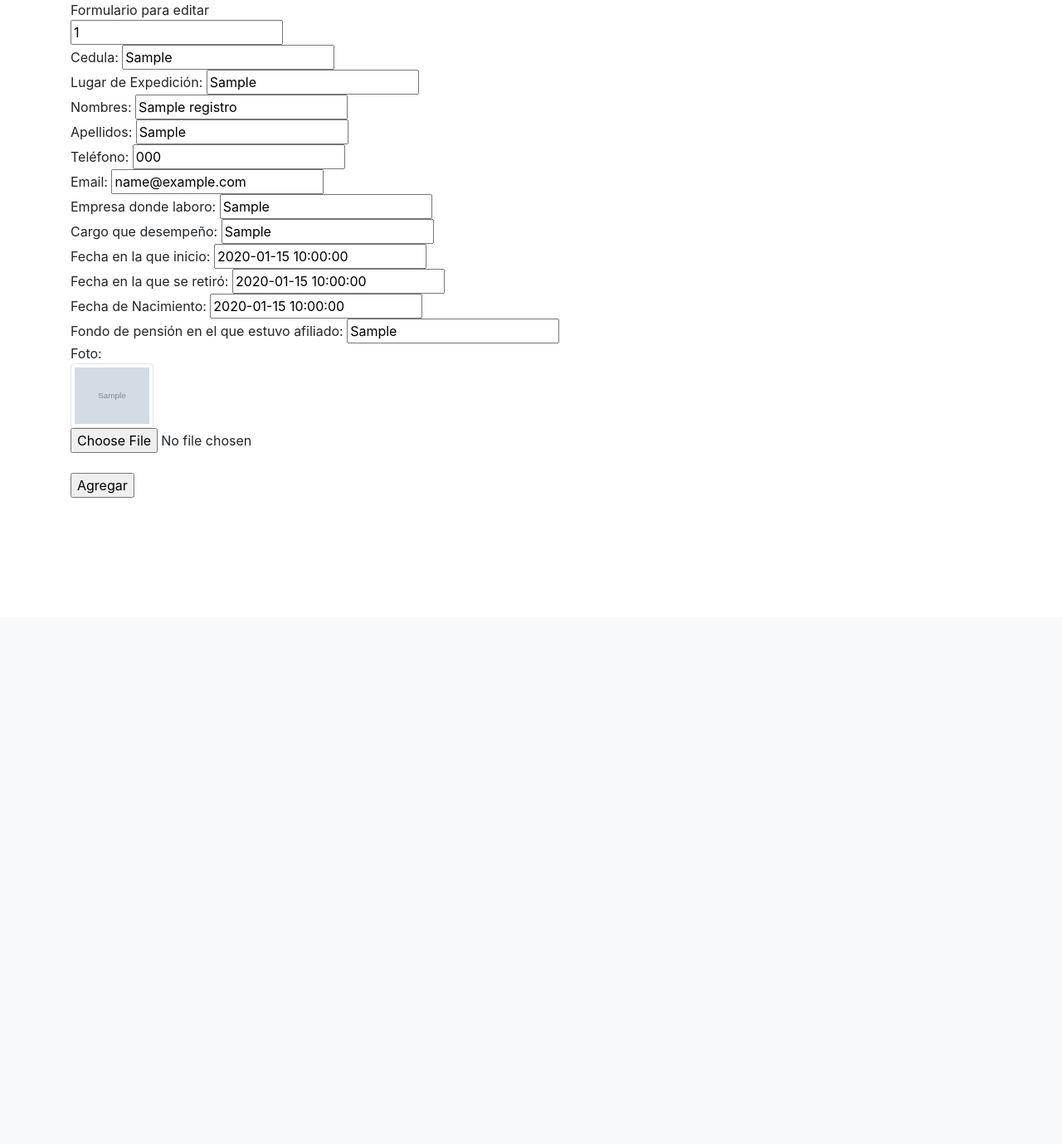
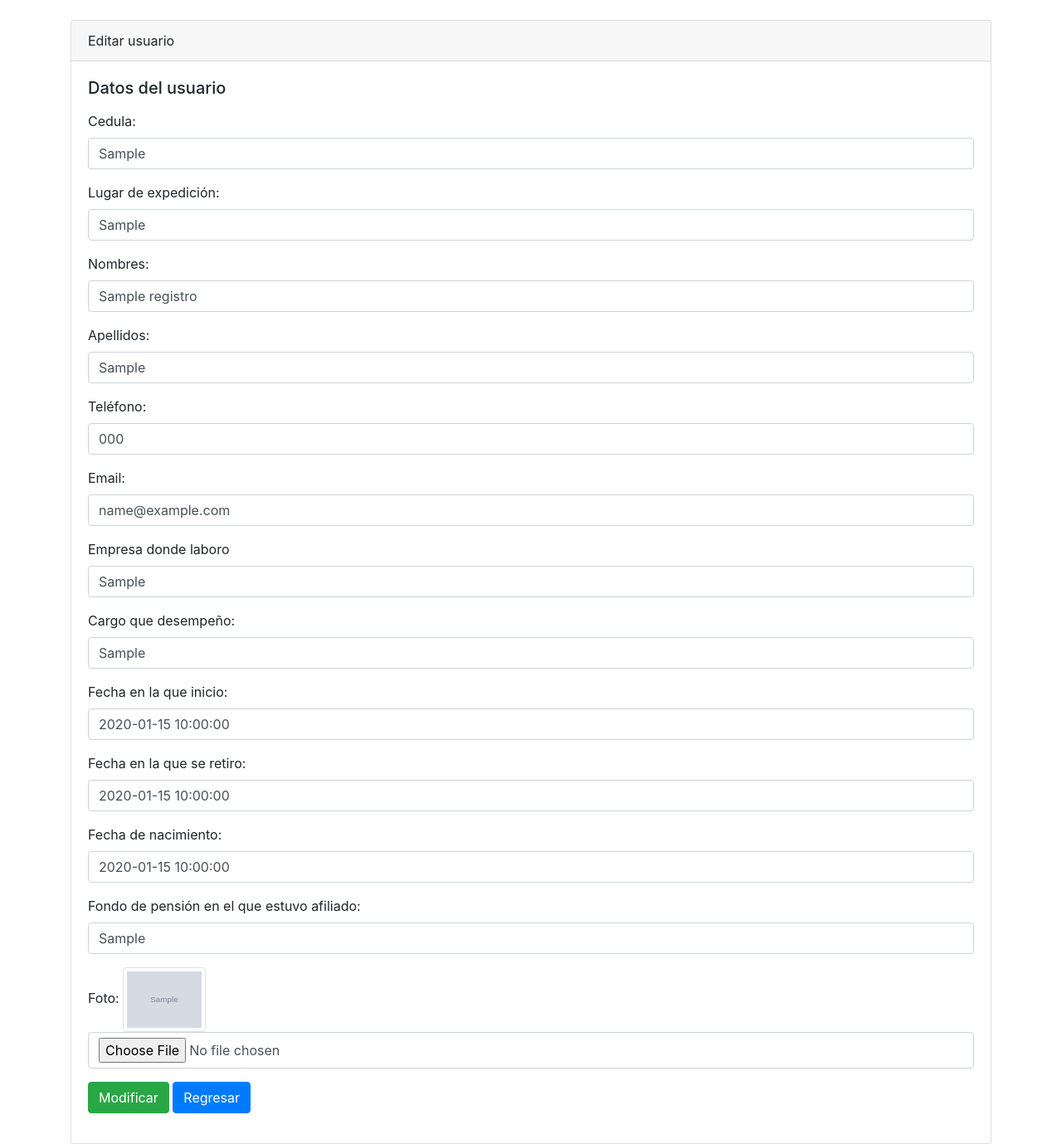
Before and after one commit to evidenciasponao/SistemaSolicitudes, a Flask app: page /edit/1 in a window 1280 px wide. Shown: the part 56-1435 px from the top of the page at 83% size. Before the commit the page ends 656 px from the top, so only its background shows below. Run offline with Flask 2, Linux system fonts and the light colour scheme; tables that the repository leaves empty or names only in its code hold one stand-in row (values such as "Sample post"); grey boxes marked "Sample" are stand-in pictures; some libraries are stand-ins or nearby versions.

Commit message:
Aplicando estilos a edit.html

```diff
--- a/templates/registros/edit.html
+++ b/templates/registros/edit.html
@@ -1,56 +1,83 @@
 {% include 'header.html' %}
-Formulario para editar
+<br>
 {% for registro in registros %}
 
 <form method="post" action="/update" enctype="multipart/form-data">
 
-    <input type="text" value="{{ registro[0] }}" name="txtID" id="txtID">
-    <br>
-    Cedula:
-    <input type="text" value="{{ registro[1] }}" name="txtCedula" id="txtCedula" required>
-    <br>
-    Lugar de Expedición:
-    <input type="text" value="{{ registro[2] }}" name="txtLugarExpedicion" id="txtLugarExpedicion" required>
-    <br>
-    Nombres:
-    <input type="text" value="{{ registro[3] }}" name="txtNombres" id="txtNombres" required>
-    <br>
-    Apellidos:
-    <input type="text" value="{{ registro[4] }}" name="txtApellidos" id="txtApellidos" required>
-    <br>
-    Teléfono:
-    <input type="text" value="{{ registro[5] }}" name="txtTelefono" id="txtTelefono" required>
-    <br>
-    Email:
-    <input type="text" value="{{ registro[6] }}" name="txtEmail" id="txtEmail" required>
-    <br>
-    Empresa donde laboro:
-    <input type="text" value="{{ registro[7] }}" name="txtEmpresaLaboro" id="txtEmpresaLaboro" required>
-    <br>
-    Cargo que desempeño:
-    <input type="text" value="{{ registro[8] }}" name="txtCargo" id="txtCargo" required>
-    <br>
-    Fecha en la que inicio:
-    <input type="text" value="{{ registro[9] }}" name="txtFechaInicio" id="txtFechaInicio" required>
-    <br>
-    Fecha en la que se retiró:
-    <input type="text" value="{{ registro[10] }}" name="txtFechaRetiro" id="txtFechaRetiro" required>
-    <br>
-    Fecha de Nacimiento:
-    <input type="text" value="{{ registro[11] }}" name="txtFechaNacimiento" id="txtFechaNacimiento" required>
-    <br>
-    Fondo de pensión en el que estuvo afiliado:
-    <input type="text" value="{{ registro[12] }}"name="txtFondoPension" id="txtFondoPension" required>
-    <br>
-    Foto:
-    <br>
-        <img class="img-thumbnail" width="100" src="{{url_for('uploads', nombreFoto=registro[13])}}" alt="">
-    <br>
-    <input type="file" name="txtFoto" id="txtFoto">
-    <br>
-    <br>
-    <input type="submit" value="Agregar">
-</form>
+    <div class="card">
+        <div class="card-header">
+            Editar usuario
+        </div>
+        <div class="card-body">
+            <h5 class="card-title">Datos del usuario</h5>
+            <p class="card-text">
+                <div class="form-group">
+                    <label for="txtCedula">Cedula:</label>
+                    <input id="txtCedula" value="{{ registro[1] }}" class="form-control" type="text" name="txtCedula">
+                </div>
+                <input type="hidden" value="{{ registro[0] }}" name="txtID" id="txtID">
+
+                <div class="form-group">
+                    <label for="txtLugarExpedicion">Lugar de expedición:</label>
+                    <input id="txtLugarExpedicion" value="{{ registro[2] }}" class="form-control" type="text" name="txtLugarExpedicion">
+                </div>
+                <div class="form-group">
+                    <label for="txtNombres">Nombres:</label>
+                    <input id="txtNombres" value="{{ registro[3] }}" class="form-control" type="text" name="txtNombres">
+                </div>
+                <div class="form-group">
+                    <label for="txtApellidos">Apellidos:</label>
+                    <input id="txtApellidos" value="{{ registro[4] }}" class="form-control" type="text" name="txtApellidos">
+                </div>
+                <div class="form-group">
+                    <label for="txtTelefono">Teléfono:</label>
+                    <input id="txtTelefono" value="{{ registro[5] }}" class="form-control" type="text" name="txtTelefono">
+                </div>
+                <div class="form-group">
+                    <label for="txtEmail">Email:</label>
+                    <input id="txtEmail" value="{{ registro[6] }}" class="form-control" type="text" name="txtEmail">
+                </div>
+                <div class="form-group">
+                    <label for="txtEmpresaLaboro">Empresa donde laboro</label>
+                    <input id="txtEmpresaLaboro" value="{{ registro[7] }}" class="form-control" type="text" name="txtEmpresaLaboro">
+                </div>
+                <div class="form-group">
+                    <label for="txtCargo">Cargo que desempeño:</label>
+                    <input id="txtCargo" value="{{ registro[8] }}" class="form-control" type="text" name="txtCargo">
+                </div>
+                <div class="form-group">
+                    <label for="txtFechaInicio">Fecha en la que inicio:</label>
+                    <input id="txtFechaInicio" value="{{ registro[9] }}" class="form-control" type="text" name="txtFechaInicio">
+                </div>
+                <div class="form-group">
+                    <label for="txtFechaRetiro">Fecha en la que se retiro:</label>
+                    <input id="txtFechaRetiro" value="{{ registro[10] }}" class="form-control" type="text" name="txtFechaRetiro">
+                </div>
+                <div class="form-group">
+                    <label for="txtFechaNacimiento">Fecha de nacimiento:</label>
+                    <input id="txtFechaNacimiento" value="{{ registro[11] }}" class="form-control" type="text" name="txtFechaNacimiento">
+                </div>
+                <div class="form-group">
+                    <label for="txtFondoPension">Fondo de pensión en el que estuvo afiliado:</label>
+                    <input id="txtFondoPension" value="{{ registro[12] }}" class="form-control" type="text" name="txtFondoPension">
+                </div>
+                <div class="form-group">
+                    <label for="txtFoto">Foto:</label>
+
+                    <img class="img-thumbnail" width="100" src="{{url_for('uploads', nombreFoto=registro[13])}}" alt="">
+
+                    <input id="txtFoto" class="form-control" type="file" name="txtFoto">
+                </div>
+                <div class="form-group">
+                    <input type="submit" class="btn btn-success" value="Modificar">
+                    <a href="{{url_for('index')}}" class="btn btn-primary">Regresar</a>
+
+                </div>
+
+
+            </p>
+        </div>
+    </div>
 
 {% endfor %}
 {% include 'footer.html' %}
```
